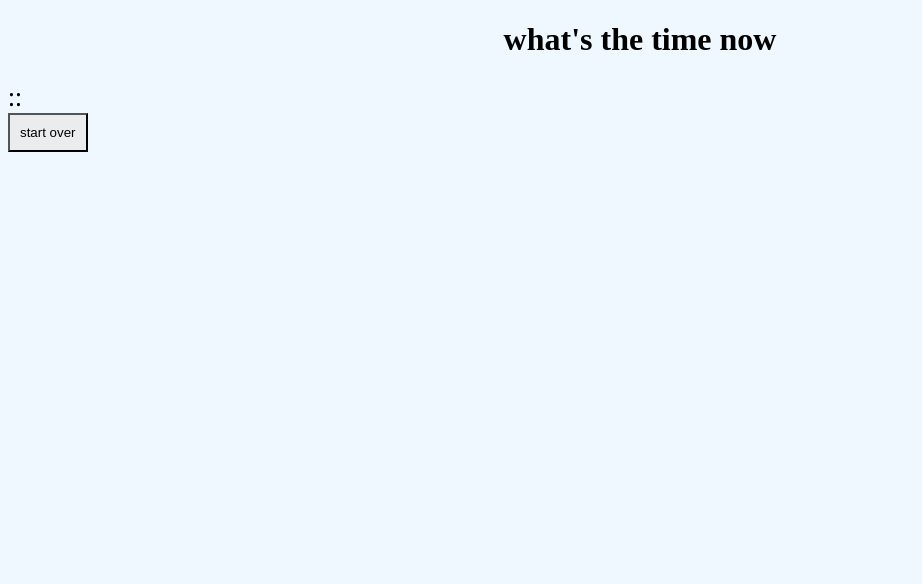
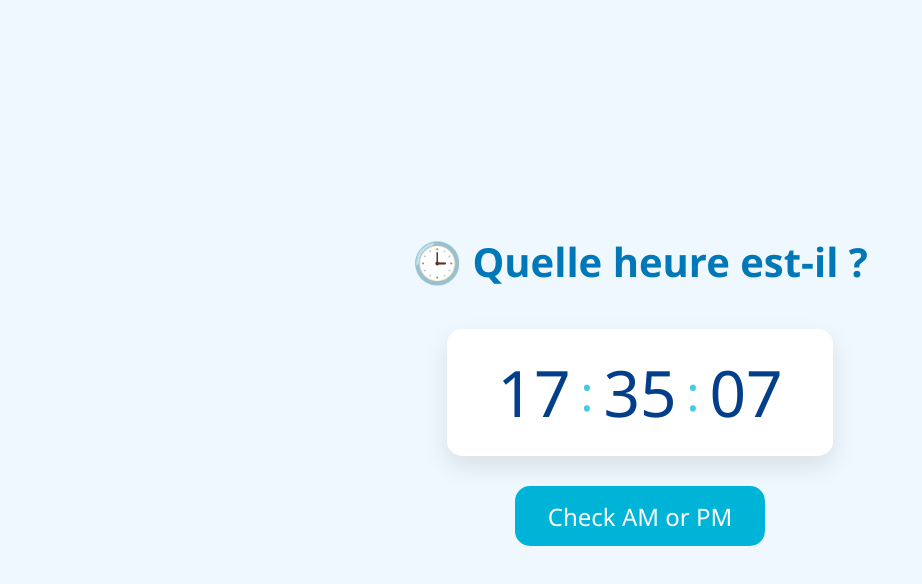
Before and after one commit to aboualine/JS_Beginner-Level, a plain HTML site: page Digital Clock/index.html in a window 1280 px wide. Shown: the whole page, without its empty margins (0-922 px from the left). Drawn offline with Linux system fonts and the light colour scheme.

Commit message:
finalisation de premiere projet pour passe mon javascript a un autre niveau

```diff
--- a/Digital Clock/index.html
+++ b/Digital Clock/index.html
@@ -1,21 +1,25 @@
 <!DOCTYPE html>
 <html lang="fr">
 <head>
-    <meta charset="UTF-8">
-    <meta name="viewport" content="width=device-width, initial-scale=1.0">
-    <link rel="stylesheet" href="style.css">
-    <title>Digital clock</title>
+  <meta charset="UTF-8" />
+  <meta name="viewport" content="width=device-width, initial-scale=1.0"/>
+  <link rel="stylesheet" href="style.css" />
+  <title>Digital Clock</title>
 </head>
 <body>
-    <h1>what's the time now</h1>
-    <div class="container">
-        <div id="sec"></div>
-        <span>:</span>
-        <div id="min"></div>
-        <span>:</span>
-        <div id="heu"></div>
-    </div>
-    <button type="button" id="btn">start over</button>
-    <script src="script.js"></script>
+  <h1>🕒 Quelle heure est-il ?</h1>
+
+  <div class="clock-container">
+    <div class="time-part" id="heu">00</div>
+    <span class="separator">:</span>
+    <div class="time-part" id="min">00</div>
+    <span class="separator">:</span>
+    <div class="time-part" id="sec">00</div>
+  </div>
+
+  <button type="button" id="btn">Check AM or PM</button>
+  <div id="day" class="day-message"></div>
+
+  <script src="script.js"></script>
 </body>
 </html>
--- a/Digital Clock/script.js
+++ b/Digital Clock/script.js
@@ -1,11 +1,22 @@
+function timer() {
+  let date = new Date();
+  let sec = String(date.getSeconds()).padStart(2, "0");
+  let min = String(date.getMinutes()).padStart(2, "0");
+  let hrs = String(date.getHours()).padStart(2, "0");
+
+  document.getElementById("sec").innerText = sec;
+  document.getElementById("min").innerText = min;
+  document.getElementById("heu").innerText = hrs;
+}
+setInterval(timer, 1000);
+
 document.getElementById("btn").addEventListener("click", () => {
-    console.log("the button is clicked seccucfully...");
+  console.log("The button was clicked successfully.");
+  let date = new Date();
+  let hrs = date.getHours();
+  if (hrs >= 12) {
+    document.getElementById("day").innerHTML = "<div>It's noon 'PM'</div>";
+  } else {
+    document.getElementById("day").innerHTML = "<div>It's morning 'AM'</div>";
+  }
 });
-const date = new Date();
-console.log(date);//this date code is working but i don't really know why is the other code note but we'll figure it out soon
-const Hr = date.getHours();
-const Mn = date.getMinutes();
-const Sc = date.getSeconds();
-document.getElementById("sec").innerText(date.Sc);
-document.getElementById("min").innerText(Mn);
-document.getElementById("heu").innerText(Hr);
--- a/Digital Clock/style.css
+++ b/Digital Clock/style.css
@@ -1,20 +1,70 @@
-*{
-    padding: 0%;
-    background-color:aliceblue;
+* {
+  margin: 0;
+  padding: 0;
+  box-sizing: border-box;
+  font-family: 'Segoe UI', Tahoma, Geneva, Verdana, sans-serif;
 }
-h1{
-    text-align: center;
-    align-items: center;
+
+body {
+  background-color: #f0f8ff;
+  color: #333;
+  display: flex;
+  flex-direction: column;
+  align-items: center;
+  justify-content: center;
+  height: 100vh;
 }
-.container{
-    display: flex;
-    text-align: center;
-    align-items: center;
-    font-size: x-large;
-    font-family: Georgia, 'Times New Roman', Times, serif;
+
+h1 {
+  margin-bottom: 40px;
+  font-size: 2.5em;
+  color: #0077b6;
 }
-button{
-    padding: 10px;
-    background-color:rgba(233, 233, 232, 0.768);
-    cursor: pointer;
+
+.clock-container {
+  display: flex;
+  align-items: center;
+  justify-content: center;
+  background: white;
+  border-radius: 15px;
+  padding: 20px 40px;
+  box-shadow: 0 10px 25px rgba(0, 0, 0, 0.1);
+  margin-bottom: 30px;
 }
+
+.time-part {
+  font-size: 4em;
+  margin: 0 10px;
+  color: #023e8a;
+  min-width: 60px;
+  text-align: center;
+}
+
+.separator {
+  font-size: 3em;
+  color: #48cae4;
+}
+
+button {
+  height: 60px;
+  width: 250px;
+  border-radius: 15px;
+  border: none;
+  background-color: #00b4d8;
+  color: white;
+  font-size: 1.5em;
+  cursor: pointer;
+  transition: all 0.3s ease;
+}
+
+button:hover {
+  background-color: #0077b6;
+  box-shadow: 0 0 20px #0077b64f;
+}
+
+.day-message {
+  margin-top: 20px;
+  font-size: 1.5em;
+  color: #03045e;
+  font-weight: bold;
+}
```
